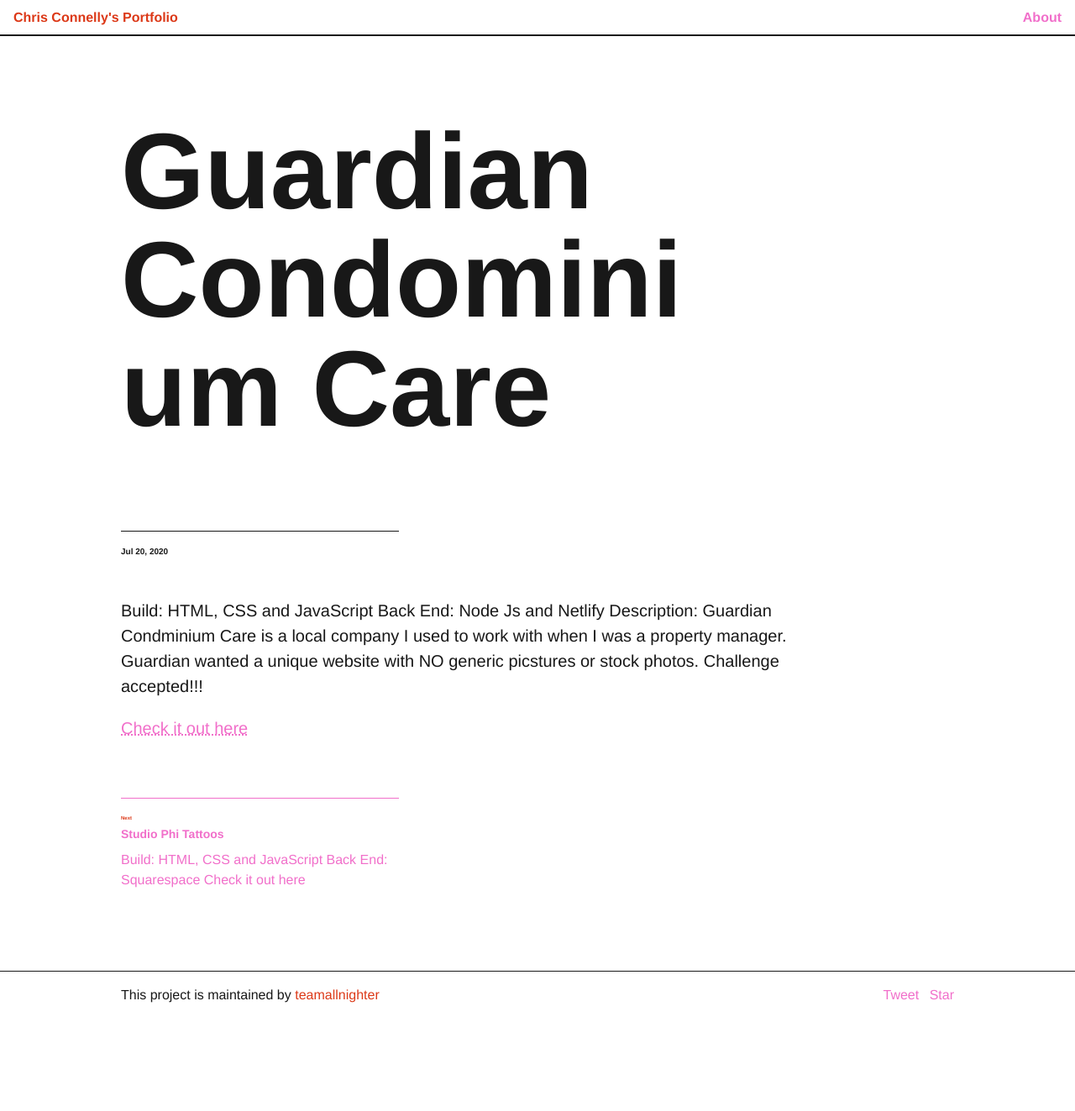
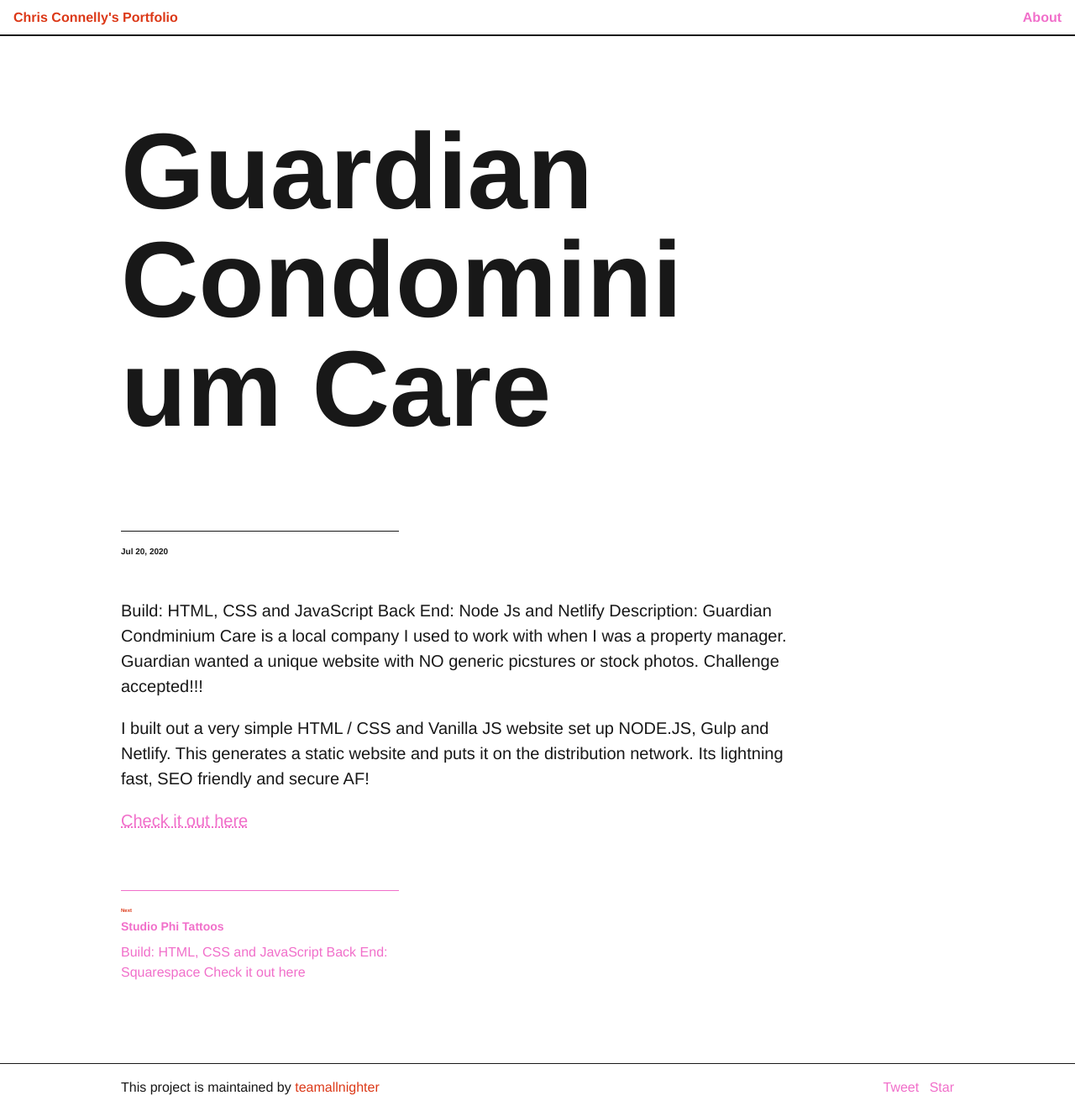
Before and after one commit to teamallnighter/portfolio, a Jekyll site: the page built from _posts/2020-07-20-guardian-condo-care.md, in a window 1280 px wide. Shown: the whole page at 84% size. Built offline with Jekyll 4.4.1, drawn with Linux system fonts in a browser that asks for light colours; comment, search, counter and statistics services are not loaded; before the commit the page ends 1213 px from its top, so only the background shows below that.

Commit message:
adding to gcc

```diff
--- a/_posts/2020-07-20-guardian-condo-care.md
+++ b/_posts/2020-07-20-guardian-condo-care.md
@@ -9,4 +9,6 @@ Build: HTML, CSS and JavaScript
 Back End: Node Js and Netlify
 Description: Guardian Condminium Care is a local company I used to work with when I was a property manager. Guardian wanted a unique website with NO generic picstures or stock photos. Challenge accepted!!!
 
+I built out a very simple HTML / CSS and Vanilla JS website set up NODE.JS, Gulp and Netlify. This generates a static website and puts it on the distribution network. Its lightning fast, SEO friendly and secure AF!
+
 <a href="https://guardian-condo-care.netlify.app/" target="_blank">Check it out here</a>
```
